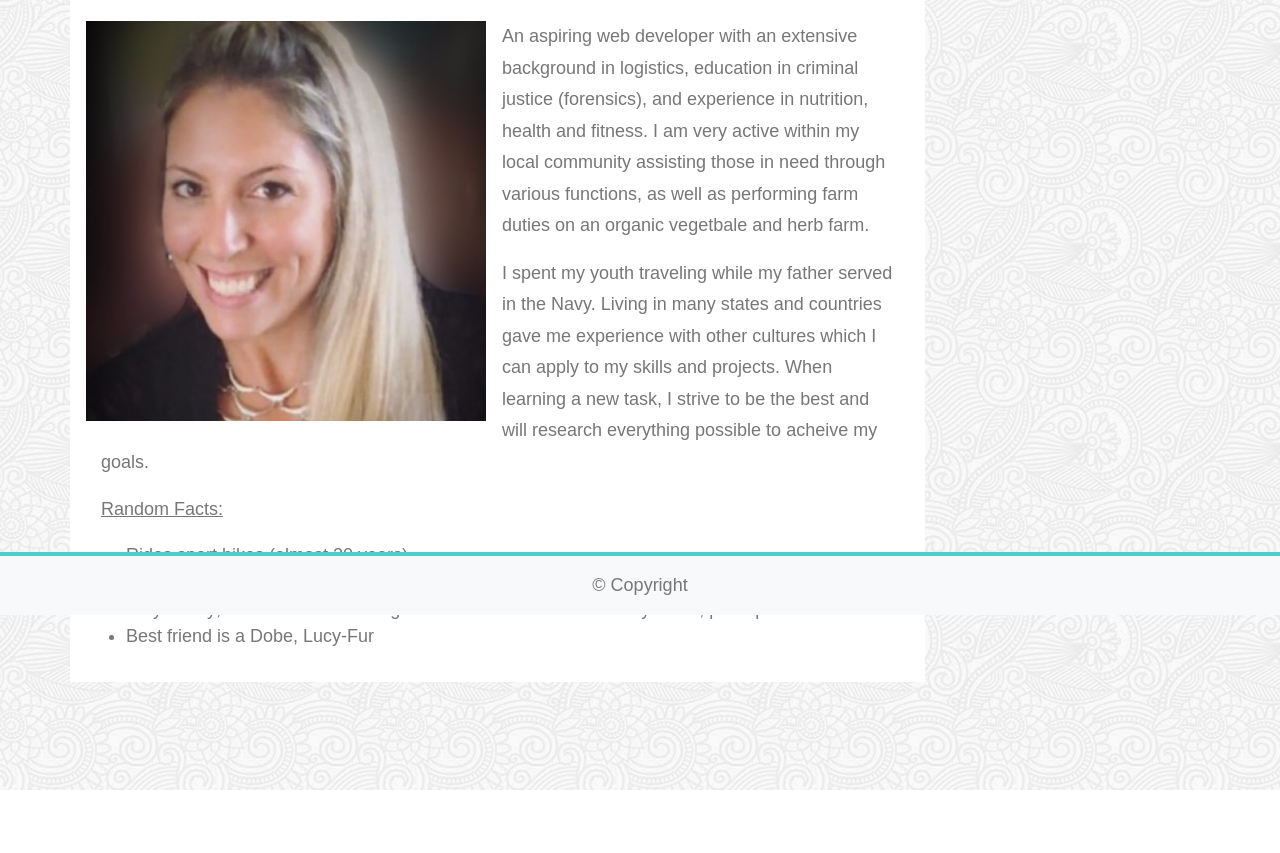
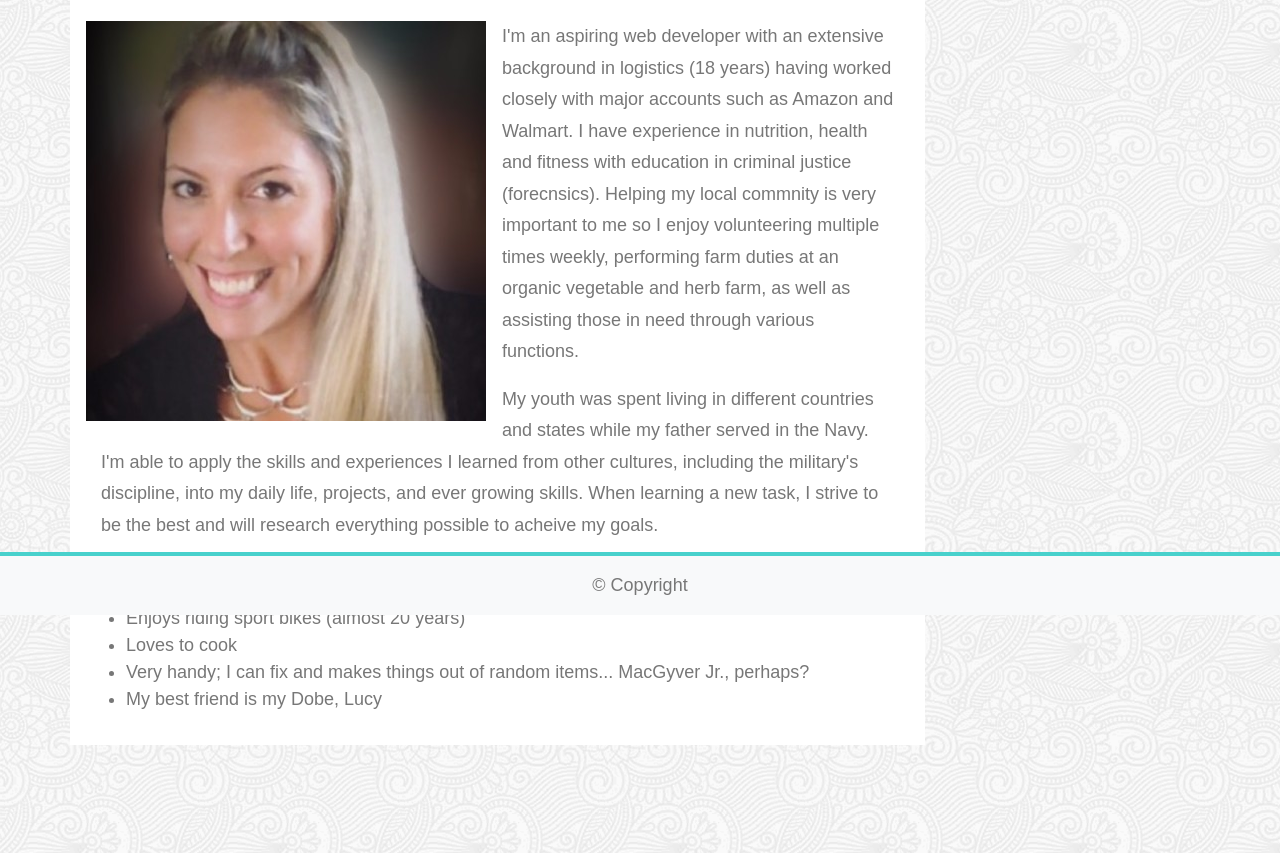
Before and after one commit to jmeggles/02_Bootstrap_CSS, a plain HTML site: page about.html in a window 1280 px wide. Shown: the part 185-1038 px from the top of the page. Before the commit the page ends 975 px from the top, so only its background shows below. Drawn offline with nearby package versions, Linux system fonts and the light colour scheme.

Commit message:
updated about me section

```diff
--- a/Assets/css/style.css
+++ b/Assets/css/style.css
@@ -85,7 +85,7 @@ text-indent: 4px;
   border-width: 4px !important;
 }
 
-@media screen and (max-width: 768px) {
+/* @media screen and (max-width: 768px) { */
 
 /* .wrapper {
   width: 1024px;
--- a/about.html
+++ b/about.html
@@ -38,31 +38,31 @@
     <main class="container">
         <div class="row">
             <section class="col-lg-9 bg-white mt-3 p-3">
-                <header><h1>About Me</h1></header>
+                <header>
+                    <h1>About Me</h1>
+                </header>
                 <img class="aboutImg mr-3" src="./assets/images/me.png" alt="Picture of Jody Eggleston">
-                <p> An aspiring web developer with an extensive background in logistics, education in
-                    criminal justice (forensics), and experience in nutrition, health and fitness. I am
-                    very active within my local community assisting those in need through various functions, as well
-                    as
-                    performing farm duties on an organic vegetbale and herb farm.</p>
+                <p> I'm an aspiring web developer with an extensive background in logistics (18 years) having worked
+                    closely with major accounts such as Amazon and Walmart. I have experience in nutrition, health and fitness with education in criminal justice (forecnsics). Helping my local commnity is very important to me so I enjoy volunteering
+                    multiple times weekly, performing farm duties at an organic vegetable and
+                    herb farm, as well as assisting those in need through various functions.</p>
 
-                <p> I spent my youth traveling while my father served in the Navy. Living in many states and countries
-                    gave me experience with other cultures which I can apply to my skills and projects. When
+                <p> My youth was spent living in different countries and states while my father served in the Navy. I'm able to apply the skills and experiences I learned from other cultures, including the military's discipline, into my daily life, projects, and  ever growing skills.  When
                     learning a new task, I strive to be the best and will research everything possible to acheive my
                     goals.</p>
                 <p><u>Random Facts:</u></p>
                 <ul>
-                    <li>Rides sport bikes (almost 20 years)</li>
+                    <li>Enjoys riding sport bikes (almost 20 years)</li>
                     <li>Loves to cook</li>
-                    <li>Very handy; fixes and makes things out of random items... MacGyver Jr., perhaps?</li>
-                    <li>Best friend is a Dobe, Lucy-Fur</li>
+                    <li>Very handy; I can fix and makes things out of random items... MacGyver Jr., perhaps?</li>
+                    <li>My best friend is my Dobe, Lucy</li>
                 </ul>
             </section>
         </div>
     </main>
     <br><br><br><br>
-    <!-- started with card style from w3 schools and added padding, margins, and background color for text layout over image -->
-    <!-- had to adjust numbers to fit within screen properly -->
+    <!-- used copyright symbol from https://en.wikipedia.org/wiki/Copyright_symbol#:~:text=In%20the%20United%20States%2C%20the%20copyright%20notice%20consists%20of%3A,which%20they%20are%20generally%20known. -->
+    <!-- changed p tag to span for better formatting -->
     <footer
         class="footer bg-light border border-bottom-0 border-left-0 border-right-0 p-3 text-center w-100 fixed-bottom">
         <span>© Copyright</span>
```
Also changed, not shown: contact.html (+0 -1 lines), portfolio.html (+7 -4 lines), 1 other file.
